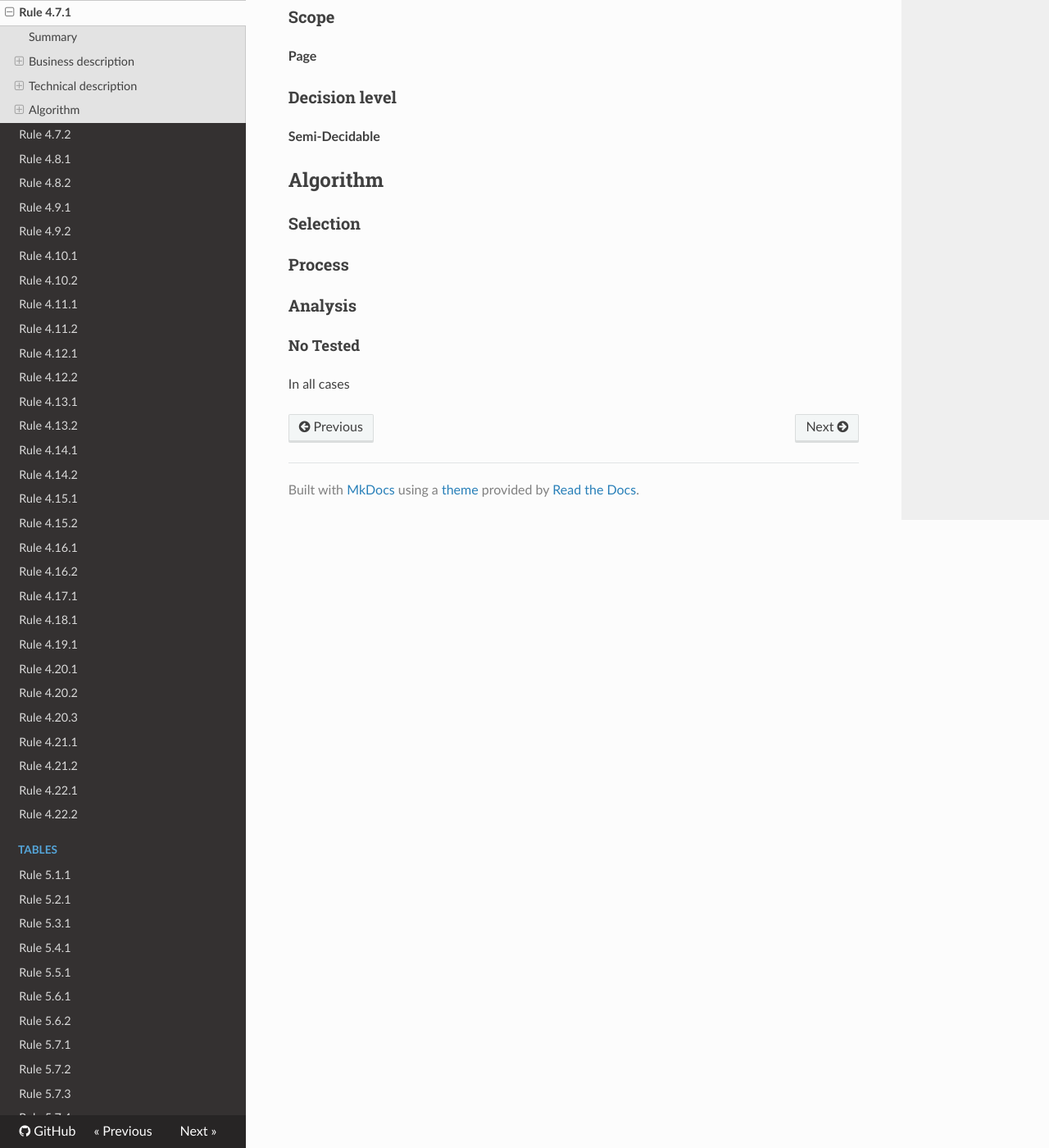
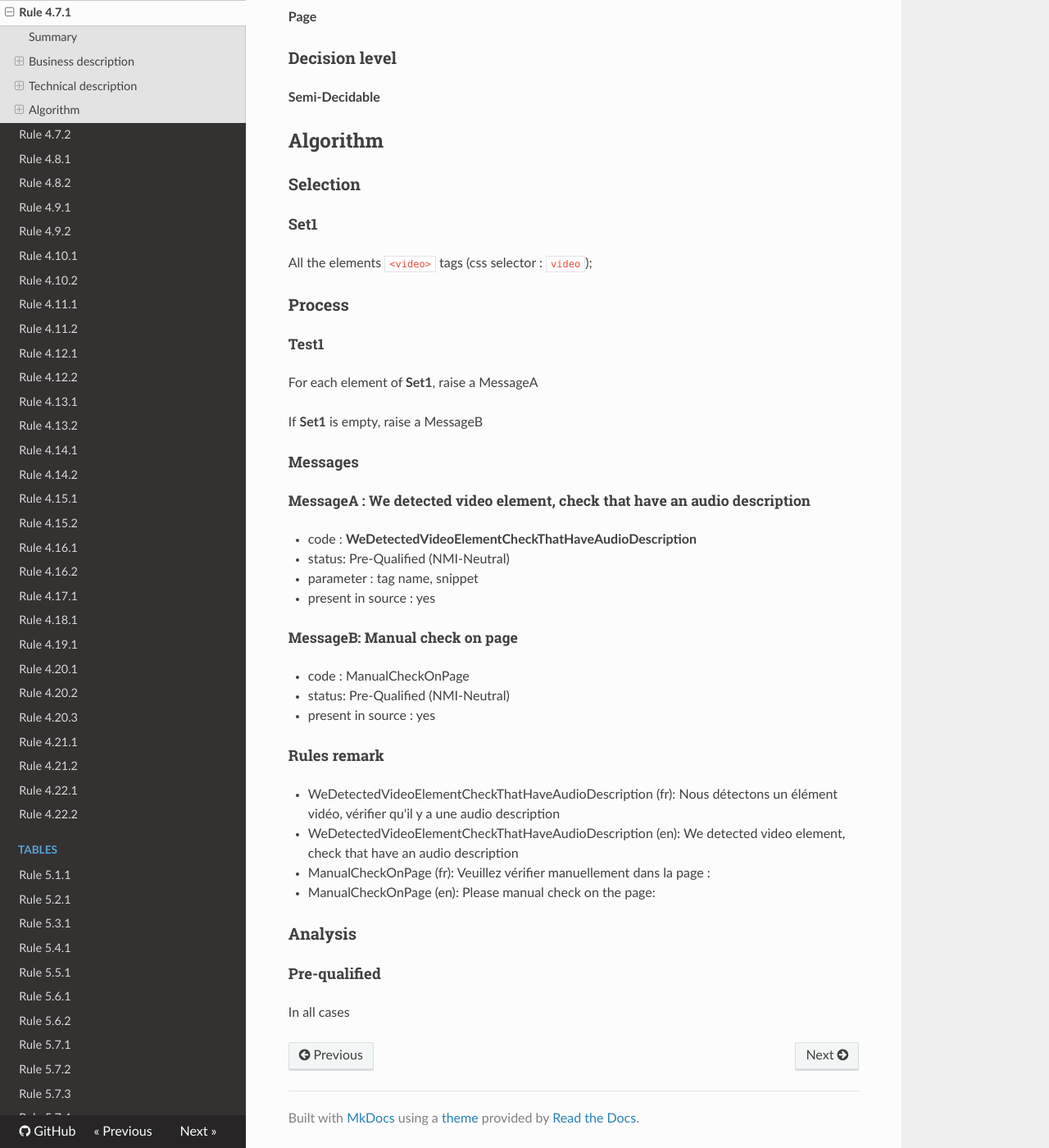
Before and after one commit to Tanaguru/RGAA3-2016, an MkDocs documentation site: the page built from docs/Rule-4-7-1.md, in a window 1280 px wide and 1400 px high, scrolled down 857 px. Shown: the whole window at 82% size. Built offline with MkDocs 1.6.1, drawn with Linux system fonts in a browser that asks for light colours; nearby versions of some CDN libraries; old or Windows-style settings are respelled for this version of MkDocs.

Commit message:
Update tests 4.7.1

```diff
--- a/docs/Rule-4-7-1.md
+++ b/docs/Rule-4-7-1.md
@@ -1,25 +1,23 @@
 # Rule 4.7.1
 
 ## Summary
-
-No-check rule
 
 ## Business description
 
 ### Criterion
 
-[4.7](http://references.modernisation.gouv.fr/referentiel-technique-0#crit-4-7)
+[4.7](http://references.modernisation.gouv.fr/rgaa/criteres.html#crit-4-7)
 
 ###Test
 
-[4.7.1](http://references.modernisation.gouv.fr/referentiel-technique-0#test-4-7-1)
+[4.7.1](http://references.modernisation.gouv.fr/rgaa/criteres.html#test-4-7-1)
 
 ### Description
 
-Chaque <a href="http://references.modernisation.gouv.fr/referentiel-technique-0#mMediaTemp">m&eacute;dia temporel</a> pr&eacute;-enregistr&eacute; seulement vid&eacute;o v&eacute;rifie-t-il, si n&eacute;cessaire, une de ces conditions (<a href="http://references.modernisation.gouv.fr/referentiel-technique-0#cpCrit4-" title="Cas particuliers pour le crit&egrave;re 4.7">hors cas particuliers</a>) ?
+Chaque <a href="http://references.modernisation.gouv.fr/rgaa/glossaire.html#mdia-temporel-type-son-vido-et-synchronis">m&eacute;dia temporel</a> pr&eacute;-enregistr&eacute; seulement vid&eacute;o v&eacute;rifie-t-il, si n&eacute;cessaire, une de ces conditions (<a href="http://references.modernisation.gouv.fr/rgaa/cas-particuliers.html#cp-4-1,4-2,4-3,4-5,4-7,4-9,4-11,4-13" title="Cas particuliers pour le crit&egrave;re 4.7">hors cas particuliers</a>) ?
 
- * Il existe une <a href="http://references.modernisation.gouv.fr/referentiel-technique-0#mAudioDesc">audio-description</a> synchronis&eacute;e
- * Il existe une version alternative avec une <a href="http://references.modernisation.gouv.fr/referentiel-technique-0#mAudioDesc">audio-description</a> synchronis&eacute;e
+ * Il existe une <a href="http://references.modernisation.gouv.fr/rgaa/glossaire.html#audiodescription-synchronise-media-temporel">audio-description</a> synchronis&eacute;e
+ * Il existe une version alternative avec une <a href="hhttp://references.modernisation.gouv.fr/rgaa/glossaire.html#audiodescription-synchronise-media-temporel">audio-description</a> synchronis&eacute;e
 
 
 ### Level
@@ -40,10 +38,43 @@ Chaque <a href="http://references.modernisation.gouv.fr/referentiel-technique-0#
 
 ### Selection
 
+#### Set1
+
+All the elements `<video>` tags (css selector : `video`);
+
 ### Process
+
+##### Test1
+
+For each element of **Set1**, raise a MessageA
+
+If **Set1** is empty, raise a MessageB
+
+#### Messages
+
+##### MessageA : We detected video element, check that have an audio description
+
+-    code : **WeDetectedVideoElementCheckThatHaveAudioDescription**
+-    status: Pre-Qualified (NMI-Neutral)
+-    parameter : tag name, snippet
+-    present in source : yes
+
+##### MessageB: Manual check on page
+
+-   code : ManualCheckOnPage
+-   status: Pre-Qualified (NMI-Neutral)
+-   present in source : yes
+
+#### Rules remark
+
+ * WeDetectedVideoElementCheckThatHaveAudioDescription (fr): Nous d&eacute;tectons un &eacute;l&eacute;ment vid&eacute;o, v&eacute;rifier qu'il y a une audio description
+ * WeDetectedVideoElementCheckThatHaveAudioDescription (en): We detected video element, check that have an audio description
+
+ * ManualCheckOnPage (fr): Veuillez v&eacute;rifier manuellement dans la page :
+ * ManualCheckOnPage (en): Please manual check on the page:
 
 ### Analysis
 
-#### No Tested
+#### Pre-qualified
 
 In all cases
```
Also changed, not shown: docs/Rule-4-2-3.md (+1 -1 lines).
